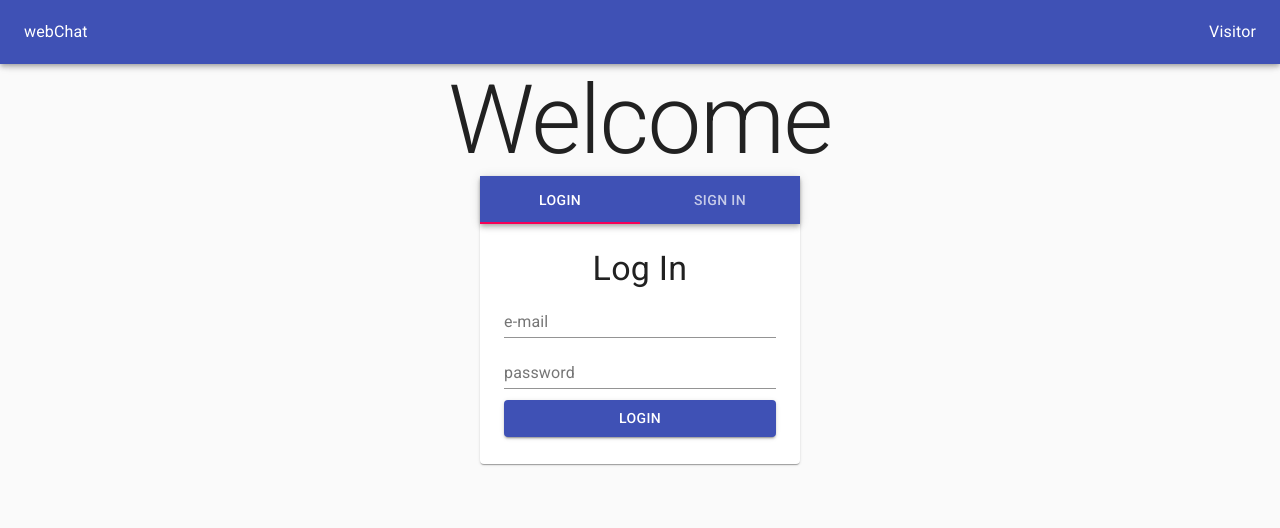
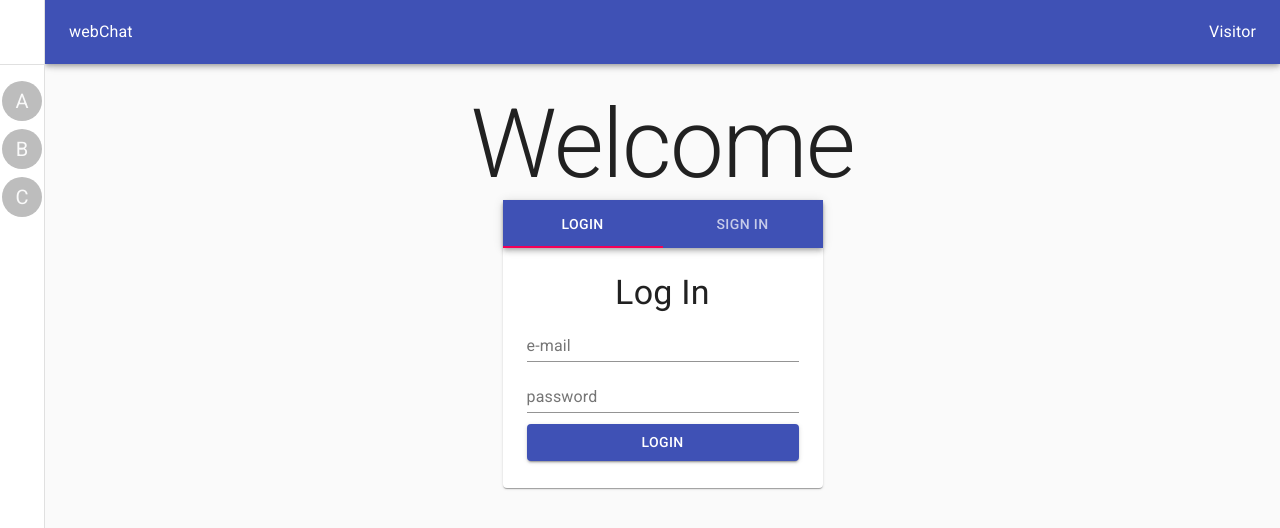
Before and after one commit to PedroMarianoAlmeida/shared-shopping-list, a Next.js app: page / in a window 1280 px wide. Shown: the top 528 px of the page. Built offline with nearby package versions, Linux system fonts and the light colour scheme; no server answers.

Commit message:
Drawer implemented

```diff
--- a/pages/_app.tsx
+++ b/pages/_app.tsx
@@ -4,9 +4,10 @@
 import Container from '@material-ui/core/Container';
 import { makeStyles } from '@material-ui/core/styles';
 
-import MyAppBar from '../src/components/AppBar';
+import AppDrawer from '../src/components/Wrapper/AppDrawer';
 
 const appBarHeight = '64px';
+const drawerWidth = '45px';
 
 const useStyles = makeStyles({
   main: {
@@ -20,10 +21,12 @@
   return (
     <>
       <CssBaseline />
-      <MyAppBar appBarHeight={appBarHeight} />
-      <Container className={classes.main}>
-        <Component {...pageProps} />
-      </Container>
+
+      <AppDrawer drawerWidth={drawerWidth} appBarHeight={appBarHeight}>
+        <Container className={classes.main}>
+          <Component {...pageProps} />
+        </Container>
+      </AppDrawer>
     </>
   );
 }
--- a/src/components/AppBar.tsx
+++ /dev/null
@@ -1,36 +0,0 @@
-import AppBar from '@material-ui/core/AppBar';
-import Toolbar from '@material-ui/core/Toolbar';
-import Typography from '@material-ui/core/Typography';
-import { makeStyles } from '@material-ui/core/styles';
-
-import UserInteraction from './LoginSystem/WaitUserLoad/UserInteractionAppBar';
-
-const MyAppBar = ({ appBarHeight }) => {
-  const useStyles = makeStyles({
-    root: {
-      height: appBarHeight,
-    },
-
-    menu: {
-      display: 'flex',
-      alignItems: 'center',
-      justifyContent: 'space-between',
-      height: '100%',
-    },
-  });
-
-  const classes = useStyles();
-
-  return (
-    <>
-      <AppBar className={classes.root}>
-        <Toolbar className={classes.menu}>
-          <Typography>webChat</Typography>
-          <UserInteraction />
-        </Toolbar>
-      </AppBar>
-    </>
-  );
-};
-
-export default MyAppBar;
--- a/src/components/UserLoggedIn/IndexPageLoggedIn.tsx
+++ b/src/components/UserLoggedIn/IndexPageLoggedIn.tsx
@@ -1,5 +1,3 @@
-import { useState, useEffect } from 'react';
-
 import { useAuthState } from 'react-firebase-hooks/auth';
 import { useDocumentData } from 'react-firebase-hooks/firestore';
 
--- /dev/null
+++ b/src/components/Wrapper/AppDrawer.tsx
@@ -0,0 +1,89 @@
+import React from 'react';
+
+import { createStyles, makeStyles } from '@material-ui/core/styles';
+import Drawer from '@material-ui/core/Drawer';
+import List from '@material-ui/core/List';
+import Divider from '@material-ui/core/Divider';
+import Typography from '@material-ui/core/Typography';
+import Toolbar from '@material-ui/core/Toolbar';
+import AppBar from '@material-ui/core/AppBar';
+import Avatar from '@material-ui/core/Avatar';
+
+import UserInteraction from '../LoginSystem/WaitUserLoad/UserInteractionAppBar';
+
+export default function AppDrawer({ children, drawerWidth, appBarHeight }) {
+  const useStyles = makeStyles((theme) =>
+    createStyles({
+      appBar: {
+        width: `calc(100% - ${drawerWidth})`,
+        marginLeft: drawerWidth,
+        height: appBarHeight,
+      },
+
+      menu: {
+        display: 'flex',
+        alignItems: 'center',
+        justifyContent: 'space-between',
+        height: '100%',
+      },
+
+      drawer: {
+        width: drawerWidth,
+        flexShrink: 0,
+      },
+      drawerPaper: {
+        width: drawerWidth,
+      },
+      // necessary for content to be below app bar
+      toolbar: theme.mixins.toolbar,
+      content: {
+        flexGrow: 1,
+        backgroundColor: theme.palette.background.default,
+        padding: theme.spacing(3),
+        width: `calc(100% - ${drawerWidth})`,
+        marginLeft: drawerWidth,
+      },
+
+      chatSpace: {
+        width: '100%',
+        display: 'flex',
+        flexDirection: 'column',
+        alignItems: 'center',
+      },
+
+      chatItem: {
+        marginTop: theme.spacing(1),
+      },
+    })
+  );
+
+  const classes = useStyles();
+
+  return (
+    <>
+      <AppBar className={classes.appBar}>
+        <Toolbar className={classes.menu}>
+          <Typography>webChat</Typography>
+          <UserInteraction />
+        </Toolbar>
+      </AppBar>
+      <Drawer
+        className={classes.drawer}
+        variant="permanent"
+        classes={{
+          paper: classes.drawerPaper,
+        }}
+        anchor="left"
+      >
+        <div className={classes.toolbar} />
+        <Divider />
+        <List className={classes.chatSpace}>
+          <Avatar className={classes.chatItem}>A</Avatar>
+          <Avatar className={classes.chatItem}>B</Avatar>
+          <Avatar className={classes.chatItem}>C</Avatar>
+        </List>
+      </Drawer>
+      <main className={classes.content}>{children}</main>
+    </>
+  );
+}
```
